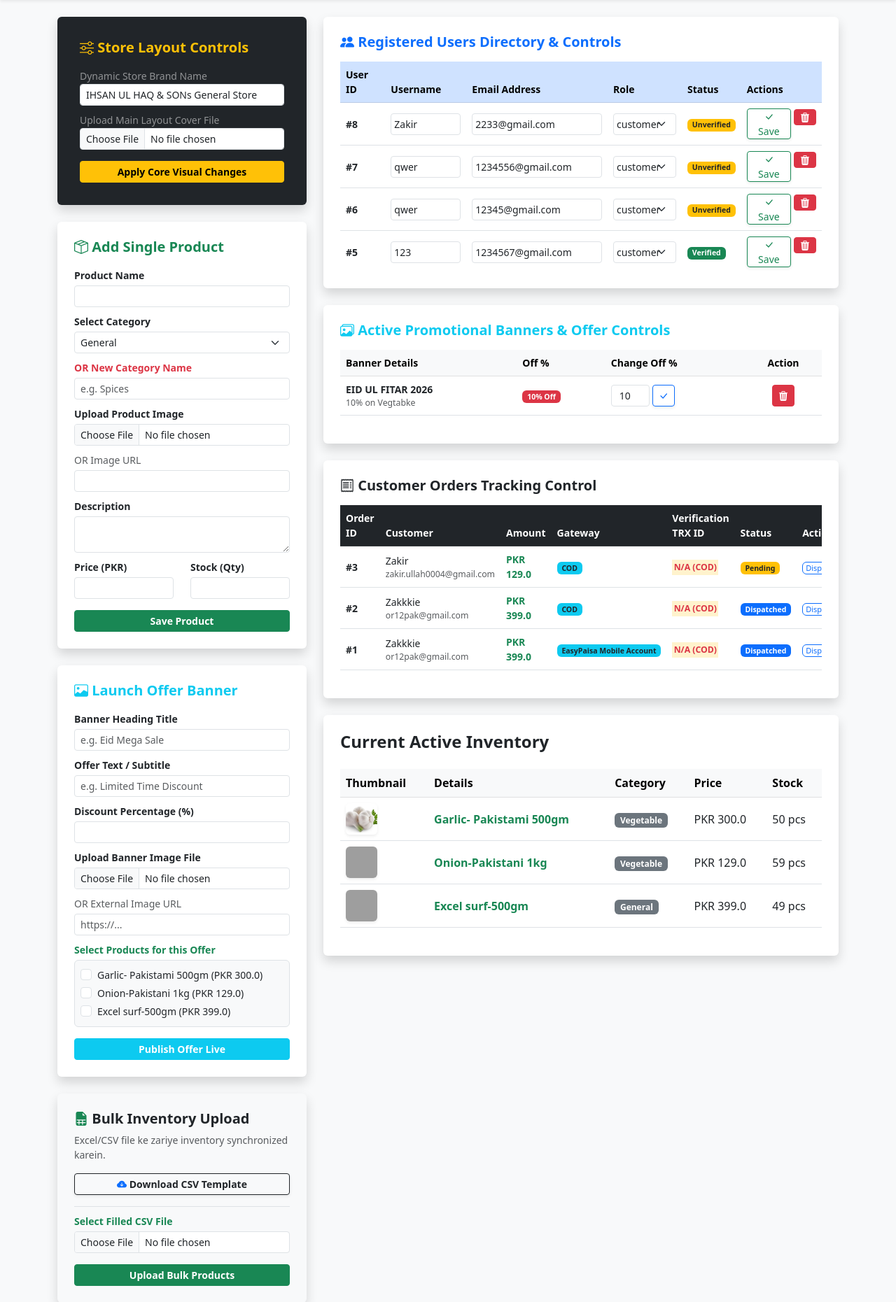
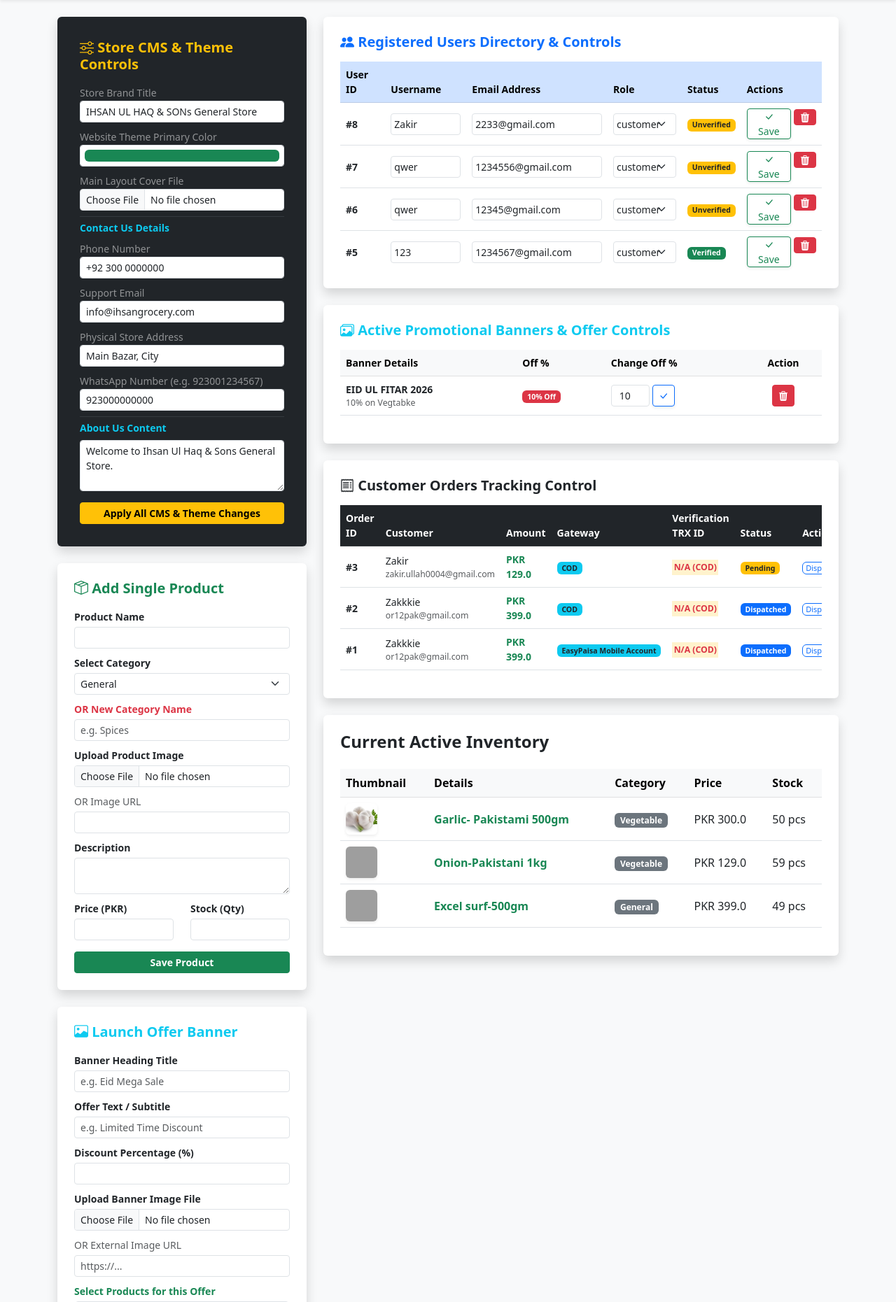
Before and after one commit to zakir04-app/ihsanulhaqandsons, a Flask app: page /admin/dashboard in a window 1280 px wide. Shown: the part 86-1947 px from the top of the page at 70% size. Run offline with Flask 3, Linux system fonts and the light colour scheme; a user stored in the database is signed in; data comes from the database, SQL or seed files in the repository; both versions use the stored data as it was after the commit; grey boxes are pictures that could not be loaded.

Commit message:
Full integration of CMS settings, Banners, and User Management

```diff
--- a/app.py
+++ b/app.py
@@ -7,7 +7,6 @@ from routes.auth import auth_bp
 from routes.admin import admin_bp
 from routes.customer import customer_bp
 
-# Network socket timeout to prevent server hanging on failed connections
 socket.setdefaulttimeout(15)
 
 app = Flask(__name__)
@@ -16,23 +15,20 @@ app.secret_key = os.environ.get('SECRET_KEY', 'ihsan_grocery_secret_key_2026')
 # --- SECURITY UPLOAD DIRECTORY SYSTEM ---
 UPLOAD_FOLDER = os.path.join('static', 'uploads')
 app.config['UPLOAD_FOLDER'] = UPLOAD_FOLDER
-app.config['MAX_CONTENT_LENGTH'] = 16 * 1024 * 1024  # Max 16MB file size limit
+app.config['MAX_CONTENT_LENGTH'] = 16 * 1024 * 1024
 
-# --- CLEAN & ACCURATE MAIL CONFIGURATION (BREVO SMTP) ---
+# --- MAIL CONFIGURATION ---
 raw_server = os.environ.get('MAIL_SERVER', 'smtp-relay.brevo.com').strip().replace("'", "").replace('"', '')
 app.config['MAIL_SERVER'] = raw_server if raw_server and not raw_server.isdigit() else 'smtp-relay.brevo.com'
 
-# Port conversion safely (Brevo uses 587)
 try:
     app.config['MAIL_PORT'] = int(os.environ.get('MAIL_PORT', 587))
 except (ValueError, TypeError):
     app.config['MAIL_PORT'] = 587
 
-# Proper Boolean String parsing for Render Environment Variables
 raw_tls = os.environ.get('MAIL_USE_TLS', 'True').strip().lower()
 raw_ssl = os.environ.get('MAIL_USE_SSL', 'False').strip().lower()
 
-# Align SSL/TLS strictly based on port
 if app.config['MAIL_PORT'] == 465:
     app.config['MAIL_USE_SSL'] = True
     app.config['MAIL_USE_TLS'] = False
@@ -40,24 +36,20 @@ else:
     app.config['MAIL_USE_SSL'] = (raw_ssl == 'true')
     app.config['MAIL_USE_TLS'] = (raw_tls == 'true')
 
-# Brevo Credentials
 app.config['MAIL_USERNAME'] = os.environ.get('MAIL_USERNAME', 'b305f2001@smtp-brevo.com').strip()
 app.config['MAIL_PASSWORD'] = os.environ.get('MAIL_PASSWORD', 'FyExk7nvDBS4POHM').strip()
-
-# Sender email must be valid (using your primary email as sender display)
 app.config['MAIL_DEFAULT_SENDER'] = ('Ihsan Ul Haq & Sons General Store', 'zakir.ullah0004@gmail.com')
 app.config['MAIL_TIMEOUT'] = 15
 
 mail = Mail(app)
 app.extensions['mail'] = mail
 
-# GLOBAL CONTEXT PROCESSOR: Injecting cart counter and site global parameters dynamically
+# GLOBAL CONTEXT PROCESSOR: Injecting Store Theme, Contact Details & CMS Values
 @app.context_processor
 def inject_global_site_data():
     cart = session.get('cart', {})
     total_count = sum(cart.values()) if cart else 0
 
-    # Load dynamic brand metrics safely
     try:
         conn = get_db_connection()
         cursor = conn.cursor()
@@ -70,13 +62,17 @@ def inject_global_site_data():
     return dict(
         cart_count=total_count,
         site_title=settings.get('store_title', 'Ihsan Grocery Shop'),
-        site_cover=settings.get('cover_image', '')
+        site_cover=settings.get('cover_image', ''),
+        primary_color=settings.get('primary_color', '#198754'),
+        contact_phone=settings.get('contact_phone', '+92 300 0000000'),
+        contact_email=settings.get('contact_email', 'info@ihsangrocery.com'),
+        contact_address=settings.get('contact_address', 'Main Bazar, City'),
+        whatsapp_no=settings.get('whatsapp_no', '923000000000'),
+        about_text=settings.get('about_text', 'Welcome to Ihsan Ul Haq & Sons General Store.')
     )
 
-# Database Initialization
 init_db()
 
-# Blueprints Registration
 app.register_blueprint(auth_bp, url_prefix='/auth')
 app.register_blueprint(admin_bp, url_prefix='/admin')
 app.register_blueprint(customer_bp)
--- a/routes/admin.py
+++ b/routes/admin.py
@@ -78,14 +78,54 @@ def dashboard():
     cursor.execute("SELECT COUNT(*) as count FROM orders WHERE status = 'Pending'")
     total_orders = cursor.fetchone()['count']
 
-    # --- FETCH USER DATA FOR ADMIN ---
+    # --- FETCH USER DATA FOR ADMIN MANAGEMENT ---
     cursor.execute("SELECT id, username, email, role, is_verified FROM users ORDER BY id DESC")
     users = cursor.fetchall()
 
     conn.close()
     return render_template('admin_dashboard.html', products=products, categories=categories, banners=banners, orders=orders, total_orders=total_orders, users=users)
 
-# --- USER MANAGEMENT ROUTES (EDIT & DELETE) ---
+# --- ADVANCED CMS & STORE LAYOUT SETTINGS ---
+@admin_bp.route('/settings/update', methods=['POST'])
+def update_settings():
+    if not is_admin(): return redirect(url_for('auth.login'))
+
+    store_title = request.form.get('store_title', '').strip()
+    primary_color = request.form.get('primary_color', '#198754').strip()
+    contact_phone = request.form.get('contact_phone', '').strip()
+    contact_email = request.form.get('contact_email', '').strip()
+    contact_address = request.form.get('contact_address', '').strip()
+    whatsapp_no = request.form.get('whatsapp_no', '').strip()
+    about_text = request.form.get('about_text', '').strip()
+
+    uploaded_cover = handle_image_upload('cover_file')
+
+    conn = get_db_connection()
+    cursor = conn.cursor()
+
+    settings_dict = {
+        'store_title': store_title,
+        'primary_color': primary_color,
+        'contact_phone': contact_phone,
+        'contact_email': contact_email,
+        'contact_address': contact_address,
+        'whatsapp_no': whatsapp_no,
+        'about_text': about_text
+    }
+
+    for key, val in settings_dict.items():
+        if val:
+            cursor.execute("INSERT OR REPLACE INTO site_settings (key, value) VALUES (?, ?)", (key, val))
+
+    if uploaded_cover:
+        cursor.execute("INSERT OR REPLACE INTO site_settings (key, value) VALUES ('cover_image', ?)", (uploaded_cover,))
+
+    conn.commit()
+    conn.close()
+    flash('Website Layout, Theme Color & Dynamic Content successfully updated!', 'success')
+    return redirect(url_for('admin.dashboard'))
+
+# --- USER MANAGEMENT ROUTES ---
 @admin_bp.route('/user/edit/<int:user_id>', methods=['POST'])
 def edit_user(user_id):
     if not is_admin(): return redirect(url_for('auth.login'))
@@ -116,6 +156,55 @@ def delete_user(user_id):
     flash("User account successfully delete kar diya gaya hai!", 'warning')
     return redirect(url_for('admin.dashboard'))
 
+@admin_bp.route('/banner/add', methods=['POST'])
+def add_banner():
+    if not is_admin(): return redirect(url_for('auth.login'))
+    title = request.form.get('title').strip()
+    offer_text = request.form.get('offer_text').strip()
+    discount_percentage = int(request.form.get('discount_percentage', 0))
+    selected_products = request.form.getlist('offer_products')
+    uploaded_banner = handle_image_upload('banner_file')
+    fallback_url = request.form.get('image_url').strip()
+    image_url = uploaded_banner if uploaded_banner else fallback_url
+
+    conn = get_db_connection()
+    cursor = conn.cursor()
+    cursor.execute('INSERT INTO banners (title, offer_text, image_url, discount_percentage) VALUES (?, ?, ?, ?)', (title, offer_text, image_url, discount_percentage))
+    banner_id = cursor.lastrowid
+
+    if selected_products:
+        for prod_id in selected_products:
+            cursor.execute("UPDATE products SET banner_id = ? WHERE id = ?", (banner_id, prod_id))
+
+    conn.commit()
+    conn.close()
+    flash('Offer Banner added & Published!', 'success')
+    return redirect(url_for('admin.dashboard'))
+
+@admin_bp.route('/banner/edit/<int:banner_id>', methods=['POST'])
+def edit_banner(banner_id):
+    if not is_admin(): return redirect(url_for('auth.login'))
+    new_discount = int(request.form.get('discount_percentage', 0))
+    conn = get_db_connection()
+    cursor = conn.cursor()
+    cursor.execute("UPDATE banners SET discount_percentage = ? WHERE id = ?", (new_discount, banner_id))
+    conn.commit()
+    conn.close()
+    flash('Banner Discount updated!', 'success')
+    return redirect(url_for('admin.dashboard'))
+
+@admin_bp.route('/banner/delete/<int:banner_id>', methods=['POST'])
+def delete_banner(banner_id):
+    if not is_admin(): return redirect(url_for('auth.login'))
+    conn = get_db_connection()
+    cursor = conn.cursor()
+    cursor.execute("UPDATE products SET banner_id = NULL WHERE banner_id = ?", (banner_id,))
+    cursor.execute("DELETE FROM banners WHERE id = ?", (banner_id,))
+    conn.commit()
+    conn.close()
+    flash('Banner removed successfully!', 'info')
+    return redirect(url_for('admin.dashboard'))
+
 @admin_bp.route('/bulk-template', methods=['GET'])
 def download_template():
     if not is_admin(): return redirect(url_for('auth.login'))
@@ -129,65 +218,6 @@ def download_template():
     response = Response(output.getvalue(), mimetype='text/csv')
     response.headers['Content-Disposition'] = 'attachment; filename=sample_products_template.csv'
     return response
-
-@admin_bp.route('/settings/update', methods=['POST'])
-def update_settings():
-    if not is_admin(): return redirect(url_for('auth.login'))
-    store_title = request.form.get('store_title').strip()
-    uploaded_cover = handle_image_upload('cover_file')
-    conn = get_db_connection()
-    cursor = conn.cursor()
-    if store_title:
-        cursor.execute("INSERT OR REPLACE INTO site_settings (key, value) VALUES ('store_title', ?)", (store_title,))
-    if uploaded_cover:
-        cursor.execute("INSERT OR REPLACE INTO site_settings (key, value) VALUES ('cover_image', ?)", (uploaded_cover,))
-    conn.commit()
-    conn.close()
-    flash('Website branding assets updated!', 'success')
-    return redirect(url_for('admin.dashboard'))
-
-@admin_bp.route('/banner/add', methods=['POST'])
-def add_banner():
-    if not is_admin(): return redirect(url_for('auth.login'))
-    title = request.form.get('title').strip()
-    offer_text = request.form.get('offer_text').strip()
-    discount_percentage = int(request.form.get('discount_percentage', 0))
-    selected_products = request.form.getlist('offer_products')
-    uploaded_banner = handle_image_upload('banner_file')
-    fallback_url = request.form.get('image_url').strip()
-    image_url = uploaded_banner if uploaded_banner else fallback_url
-    conn = get_db_connection()
-    cursor = conn.cursor()
-    cursor.execute('INSERT INTO banners (title, offer_text, image_url, discount_percentage) VALUES (?, ?, ?, ?)', (title, offer_text, image_url, discount_percentage))
-    banner_id = cursor.lastrowid
-    if selected_products:
-        for prod_id in selected_products:
-            cursor.execute("UPDATE products SET banner_id = ? WHERE id = ?", (banner_id, prod_id))
-    conn.commit()
-    conn.close()
-    return redirect(url_for('admin.dashboard'))
-
-@admin_bp.route('/banner/edit/<int:banner_id>', methods=['POST'])
-def edit_banner(banner_id):
-    if not is_admin(): return redirect(url_for('auth.login'))
-    new_discount = int(request.form.get('discount_percentage', 0))
-    conn = get_db_connection()
-    cursor = conn.cursor()
-    cursor.execute("UPDATE banners SET discount_percentage = ? WHERE id = ?", (new_discount, banner_id))
-    conn.commit()
-    conn.close()
-    return redirect(url_for('admin.dashboard'))
-
-@admin_bp.route('/banner/delete/<int:banner_id>', methods=['POST'])
-def delete_banner(banner_id):
-    if not is_admin(): return redirect(url_for('auth.login'))
-    conn = get_db_connection()
-    cursor = conn.cursor()
-    cursor.execute("UPDATE products SET banner_id = NULL WHERE banner_id = ?", (banner_id,))
-    cursor.execute("DELETE FROM banners WHERE id = ?", (banner_id,))
-    conn.commit()
-    conn.close()
-    return redirect(url_for('admin.dashboard'))
 
 @admin_bp.route('/bulk-upload', methods=['POST'])
 def bulk_upload():
@@ -214,10 +244,10 @@ def bulk_upload():
                 ''', (row['name'].strip(), row.get('description', '').strip(), float(row['price']), int(row['stock']), row.get('image_url', '').strip(), cat))
                 count += 1
         conn.commit()
-        flash(f'Inventory successfully synchronized! {count} products added via Bulk Upload.', 'success')
+        flash(f'Inventory synchronized! {count} products added via Bulk Upload.', 'success')
     except Exception as e:
         print("--> CSV PARSE EXCEPTION:", str(e))
-        flash(f'CSV Format Parsing Error: {str(e)}. Excel layout validation check karein.', 'error')
+        flash(f'CSV Format Parsing Error: {str(e)}.', 'error')
     finally:
         conn.close()
         if os.path.exists(filepath): os.remove(filepath)
--- a/templates/admin_dashboard.html
+++ b/templates/admin_dashboard.html
@@ -4,20 +4,57 @@
 <div class="row">
     <!-- Left Hand Side Controls Panel -->
     <div class="col-md-4 mb-4">
-        <!-- GLOBAL CMS SETTINGS COMPONENT -->
+        <!-- GLOBAL CMS & THEME SETTINGS COMPONENT -->
         <div class="card bg-dark text-white shadow border-0 p-3 mb-4">
             <div class="card-body">
-                <h5 class="fw-bold text-warning mb-3"><i class="bi bi-sliders"></i> Store Layout Controls</h5>
+                <h5 class="fw-bold text-warning mb-3"><i class="bi bi-sliders"></i> Store CMS & Theme Controls</h5>
                 <form action="{{ url_for('admin.update_settings') }}" method="POST" enctype="multipart/form-data">
                     <div class="mb-2">
-                        <label class="form-label small text-white-50 mb-0">Dynamic Store Brand Name</label>
+                        <label class="form-label small text-white-50 mb-0">Store Brand Title</label>
                         <input type="text" name="store_title" class="form-control form-control-sm" value="{{ site_title }}">
                     </div>
-                    <div class="mb-3">
-                        <label class="form-label small text-white-50 mb-0">Upload Main Layout Cover File</label>
+
+                    <div class="mb-2">
+                        <label class="form-label small text-white-50 mb-0">Website Theme Primary Color</label>
+                        <input type="color" name="primary_color" class="form-control form-control-color form-control-sm w-100" value="{{ primary_color }}">
+                    </div>
+
+                    <div class="mb-2">
+                        <label class="form-label small text-white-50 mb-0">Main Layout Cover File</label>
                         <input type="file" name="cover_file" class="form-control form-control-sm" accept="image/*">
                     </div>
-                    <button type="submit" class="btn btn-warning btn-sm w-100 fw-bold">Apply Core Visual Changes</button>
+
+                    <hr class="border-secondary my-2">
+                    <h6 class="text-info fw-bold small mb-2">Contact Us Details</h6>
+
+                    <div class="mb-2">
+                        <label class="form-label small text-white-50 mb-0">Phone Number</label>
+                        <input type="text" name="contact_phone" class="form-control form-control-sm" value="{{ contact_phone }}">
+                    </div>
+
+                    <div class="mb-2">
+                        <label class="form-label small text-white-50 mb-0">Support Email</label>
+                        <input type="email" name="contact_email" class="form-control form-control-sm" value="{{ contact_email }}">
+                    </div>
+
+                    <div class="mb-2">
+                        <label class="form-label small text-white-50 mb-0">Physical Store Address</label>
+                        <input type="text" name="contact_address" class="form-control form-control-sm" value="{{ contact_address }}">
+                    </div>
+
+                    <div class="mb-2">
+                        <label class="form-label small text-white-50 mb-0">WhatsApp Number (e.g. 923001234567)</label>
+                        <input type="text" name="whatsapp_no" class="form-control form-control-sm" value="{{ whatsapp_no }}">
+                    </div>
+
+                    <hr class="border-secondary my-2">
+                    <h6 class="text-info fw-bold small mb-2">About Us Content</h6>
+
+                    <div class="mb-3">
+                        <textarea name="about_text" class="form-control form-control-sm" rows="3">{{ about_text }}</textarea>
+                    </div>
+
+                    <button type="submit" class="btn btn-warning btn-sm w-100 fw-bold">Apply All CMS & Theme Changes</button>
                 </form>
             </div>
         </div>
@@ -133,7 +170,7 @@
 
     <!-- Right Side Content Dataset Column -->
     <div class="col-md-8">
-        <!-- USER MANAGEMENT CONTROL PANEL (NEW FEATURE) -->
+        <!-- USER MANAGEMENT CONTROL PANEL -->
         <div class="card shadow border-0 p-4 mb-4 border-primary">
             <h5 class="fw-bold text-primary mb-3"><i class="bi bi-people-fill"></i> Registered Users Directory & Controls</h5>
             <div class="table-responsive" style="max-height: 300px; overflow-y: auto;">
```
Also changed, not shown: routes/customer.py (+6 -8 lines), templates/index.html (+15 -6 lines), ihsan_grocery.db, static/uploads/upload_aba81674_OIP.webp (added), static/uploads/upload_c0e2afb9_OIP.webp (added).
